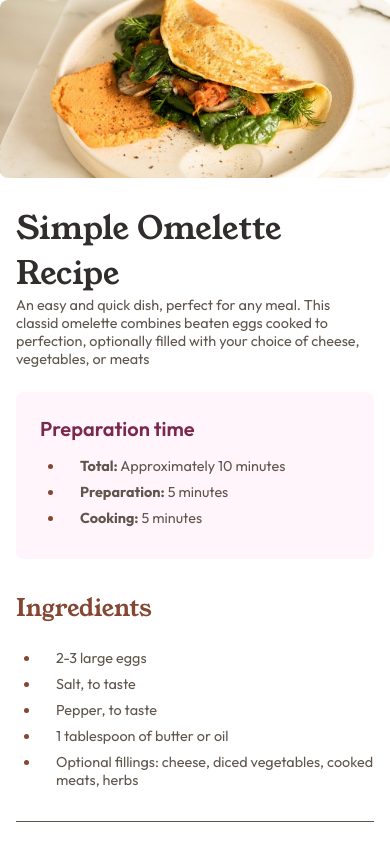
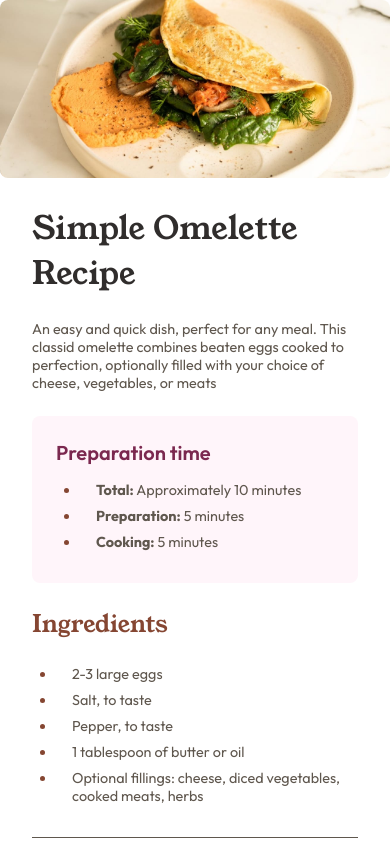
Before and after one commit to dvdgd/recipe-page, a plain HTML site: page src/index.html in a window 390 px wide. Shown: the top 843 px of the page. Drawn offline with Linux system fonts and the light colour scheme.

Commit message:
margin improovements

```diff
--- a/src/style.css
+++ b/src/style.css
@@ -60,7 +60,6 @@ article.recipe-card p, ul, li, tr, td {
 article.recipe-card h1 {
   font-family: 'Young Serif', serif;
   font-size: 2.5rem;
-  margin-bottom: 1rem;
   font-weight: 400;
   color: var(--dark-charcoal-color);
 }
@@ -100,7 +99,7 @@ article.recipe-card li::marker {
   }
 
   article.recipe-card > *:not(figure) {
-    margin: 0 1rem;
+    margin: 0 2rem;
   }
 
   article.recipe-card h1 {
@@ -118,13 +117,14 @@ section.recipe ol li::marker {
 }
 
 article p.recipe-description {
+  margin-top: 1.5rem;
   margin-bottom: 1.5rem;
 }
 
 article div.preparation-time-card {
   background-color: var(--rose-white-color);
   padding: 1.5rem;
-  margin-bottom: 2rem;
+  margin-bottom: 1.5rem;
 
   border-radius: .5rem;
 }
```
